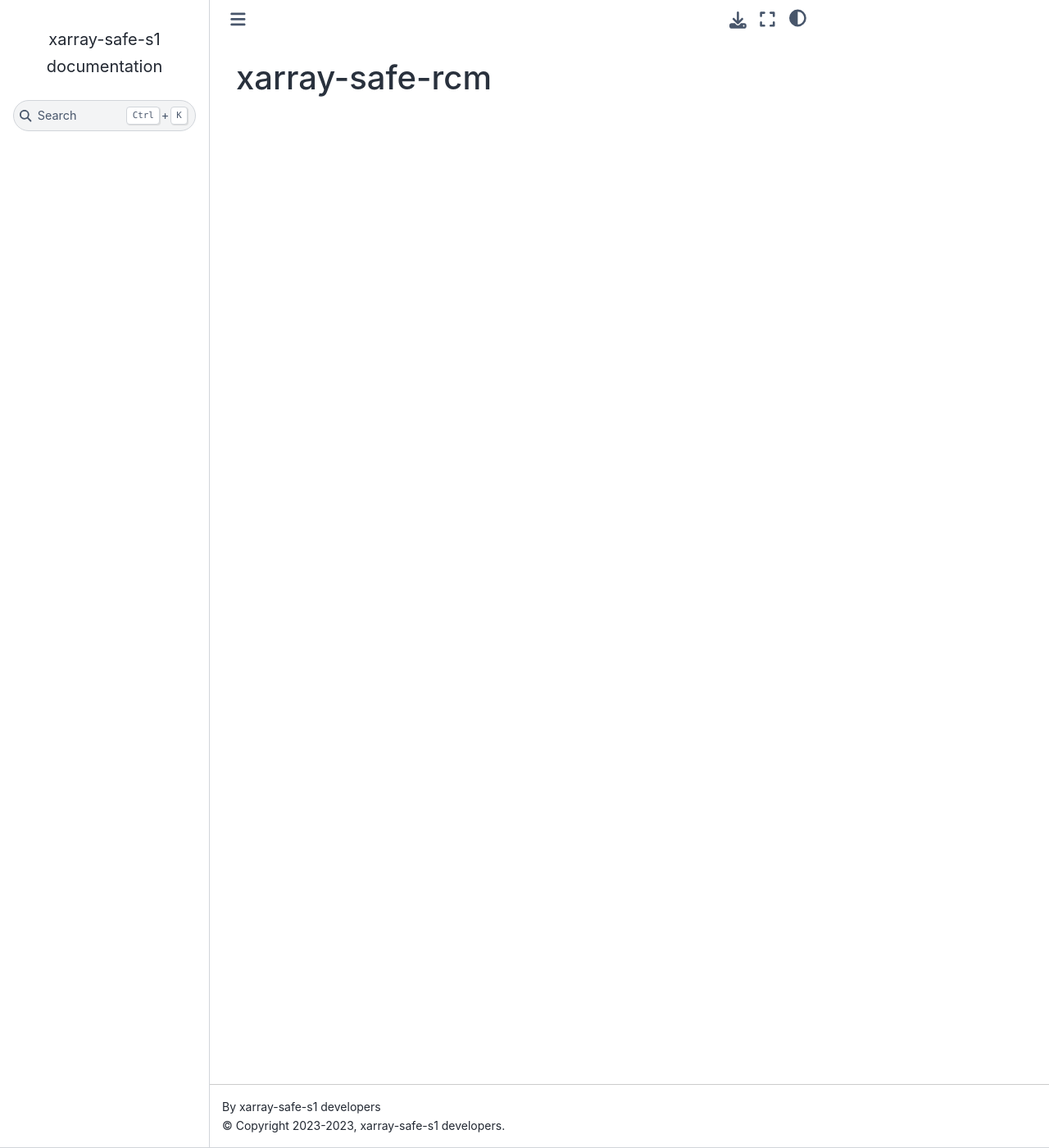
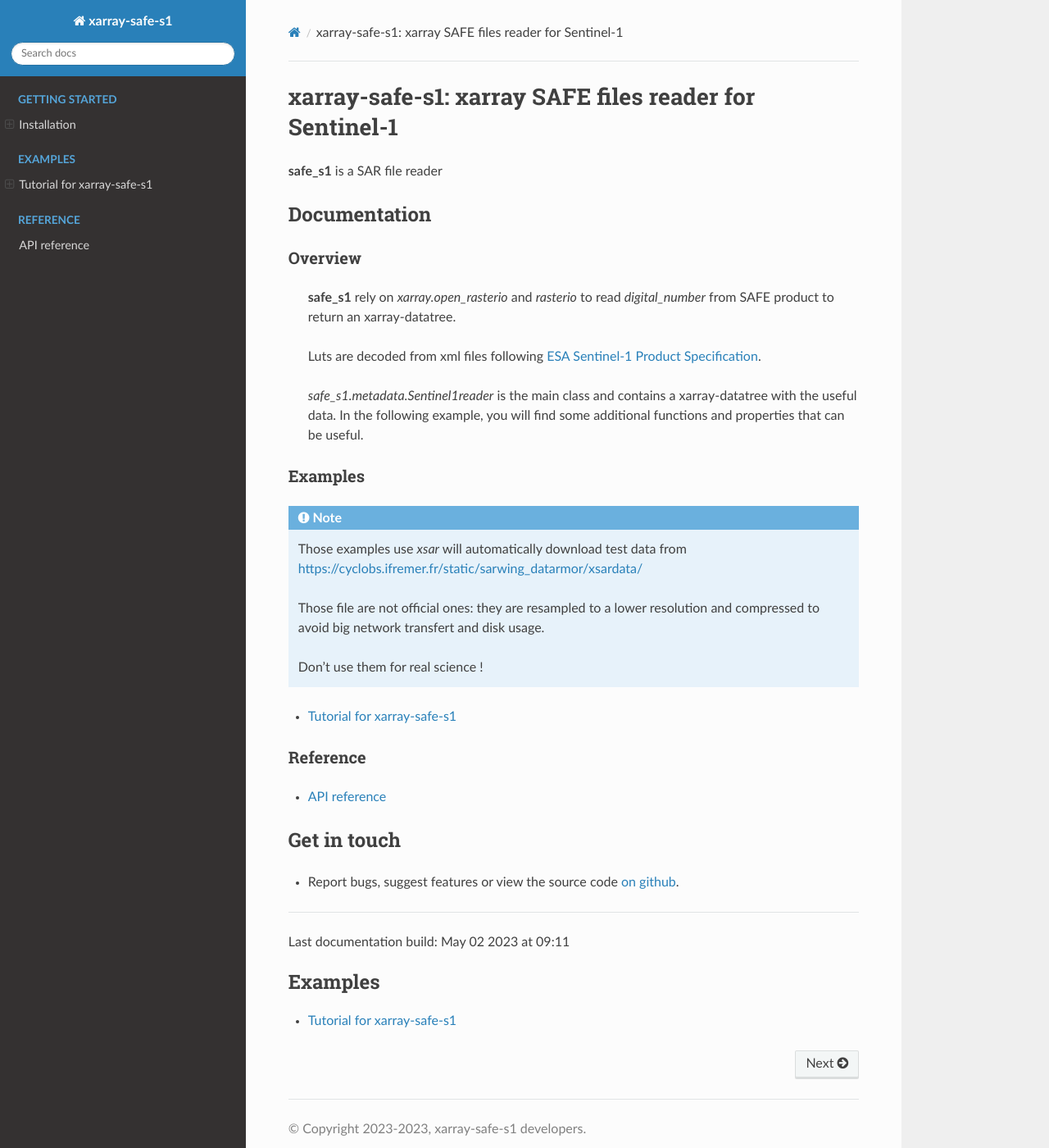
Before and after one commit to umr-lops/xarray-safe-s1, a Sphinx documentation site: the page built from docs/index.rst, in a window 1280 px wide and 1400 px high. Shown: the whole window at 82% size. Built offline with Sphinx 7.4.7 and the Read the Docs theme 2.0.0, drawn with Linux system fonts in a browser that asks for light colours; some of the changed text lies outside the part shown.

Commit message:
Generate doc with sphinx and add readme

```diff
--- /dev/null
+++ b/docs/api.rst
@@ -0,0 +1,10 @@
+#############
+API reference
+#############
+
+
+.. automodule:: safe_s1
+    :members: metadata
+
+    .. autoclass:: Sentinel1Reader
+        :members:
--- a/docs/conf.py
+++ b/docs/conf.py
@@ -16,11 +16,16 @@
 # extensions coming with Sphinx (named 'sphinx.ext.*') or your custom
 # ones.
 extensions = [
+    'sphinx.ext.autosummary',
+    'sphinx.ext.autodoc',
     "myst_parser",
     "sphinx.ext.extlinks",
     "sphinx.ext.intersphinx",
     "IPython.sphinxext.ipython_directive",
     "IPython.sphinxext.ipython_console_highlighting",
+    'sphinx_rtd_theme',
+    'nbsphinx',
+    'jupyter_sphinx'
 ]
 
 extlinks = {
@@ -44,7 +49,7 @@
 # The theme to use for HTML and HTML Help pages.  See the documentation for
 # a list of builtin themes.
 #
-html_theme = "sphinx_book_theme"
+html_theme = "sphinx_rtd_theme"
 
 # Add any paths that contain custom static files (such as style sheets) here,
 # relative to this directory. They are copied after the builtin static files,
@@ -57,3 +62,21 @@
     "python": ("https://docs.python.org/3/", None),
     "sphinx": ("https://www.sphinx-doc.org/en/stable/", None),
 }
+
+html_theme_options = {
+    'logo_only': False,
+    'display_version': True,
+    'navigation_depth': 4,  # FIXME: doesn't work as expeted: should expand side menu
+    'collapse_navigation': False # FIXME: same as above
+}
+
+# If true, links to the reST sources are added to the pages.
+html_show_sourcelink = False
+
+nbsphinx_allow_errors = False
+
+nbsphinx_execute = 'always'
+
+nbsphinx_timeout = 300
+
+today_fmt = '%b %d %Y at %H:%M'
--- a/docs/index.md
+++ /dev/null
@@ -1 +0,0 @@
-# xarray-safe-rcm
--- a/docs/index.rst
+++ b/docs/index.rst
@@ -1,20 +1,82 @@
-.. xarray-safe-s1 documentation master file, created by
-   sphinx-quickstart on Fri Apr 28 15:19:21 2023.
-   You can adapt this file completely to your liking, but it should at least
-   contain the root `toctree` directive.
+#######################################################
+xarray-safe-s1: xarray SAFE files reader for Sentinel-1
+#######################################################
 
-Welcome to xarray-safe-s1's documentation!
-==========================================
-
-.. toctree::
-   :maxdepth: 2
-   :caption: Contents:
+**safe_s1** is a SAR file reader
 
 
 
-Indices and tables
-==================
+Documentation
+-------------
 
-* :ref:`genindex`
-* :ref:`modindex`
-* :ref:`search`
+Overview
+........
+
+    **safe_s1** rely on `xarray.open_rasterio` and `rasterio` to read *digital_number* from SAFE
+    product to return an xarray-datatree.
+
+    Luts are decoded from xml files following `ESA Sentinel-1 Product Specification`_.
+
+
+    `safe_s1.metadata.Sentinel1reader` is the main class and contains a xarray-datatree with the useful data. In the following example, you will find some additional functions and properties that can be useful.
+
+Examples
+........
+
+.. note::
+
+    Those examples use `xsar` will automatically download test data from https://cyclobs.ifremer.fr/static/sarwing_datarmor/xsardata/
+
+    Those file are not official ones: they are resampled to a lower resolution and compressed to avoid big network transfert and disk usage.
+
+    Don't use them for real science !
+
+* :doc:`examples/simple_tutorial`
+
+
+Reference
+.........
+
+* :doc:`api`
+
+Get in touch
+------------
+
+- Report bugs, suggest features or view the source code `on github`_.
+
+----------------------------------------------
+
+Last documentation build: |today|
+
+.. toctree::
+   :maxdepth: 1
+   :hidden:
+   :caption: Getting Started
+
+   installing
+
+
+.. toctree::
+   :maxdepth: 1
+   :caption: Examples
+
+   examples/simple_tutorial
+
+
+.. toctree::
+   :maxdepth: 1
+   :hidden:
+   :caption: Reference
+
+   api
+
+.. _on github: https://github.com/umr-lops/xarray-safe-s1
+.. _xarray: http://xarray.pydata.org
+.. _dask: http://dask.org
+.. _rasterio: https://rasterio.readthedocs.io/en/latest/
+.. _xarray.open_rasterio: http://xarray.pydata.org/en/stable/generated/xarray.open_rasterio.html
+.. _ESA Sentinel-1 Product Specification: https://earth.esa.int/documents/247904/1877131/Sentinel-1-Product-Specification
+.. _xarray.Dataset: http://xarray.pydata.org/en/stable/generated/xarray.Dataset.html
+.. _`recommended installation`: installing.rst#recommended-packages
+.. _SAFE format: https://sentinel.esa.int/web/sentinel/user-guides/sentinel-1-sar/data-formats
+.. _jupyter notebook: https://jupyter.readthedocs.io/en/latest/running.html#running
```
Also changed, not shown: README.md (added, +150 -0 lines), docs/installing.rst (added, +40 -0 lines), docs/examples/simple_tutorial.ipynb, 1 other file.
